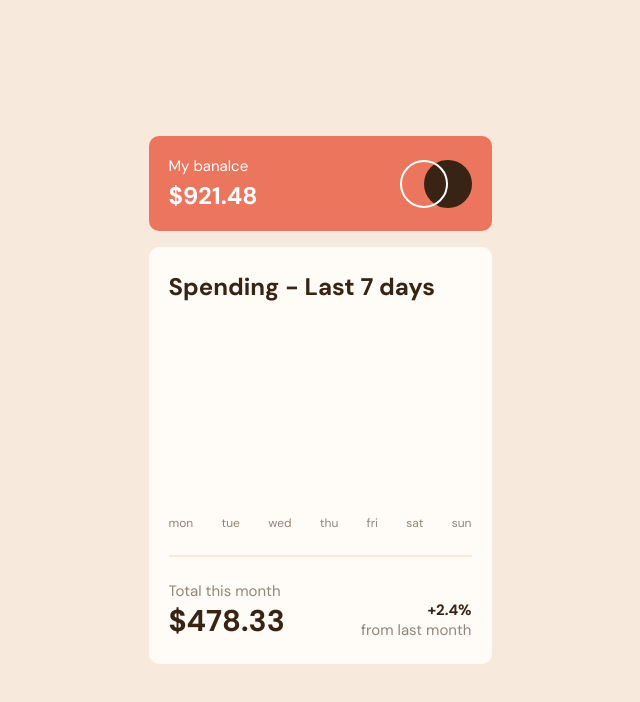
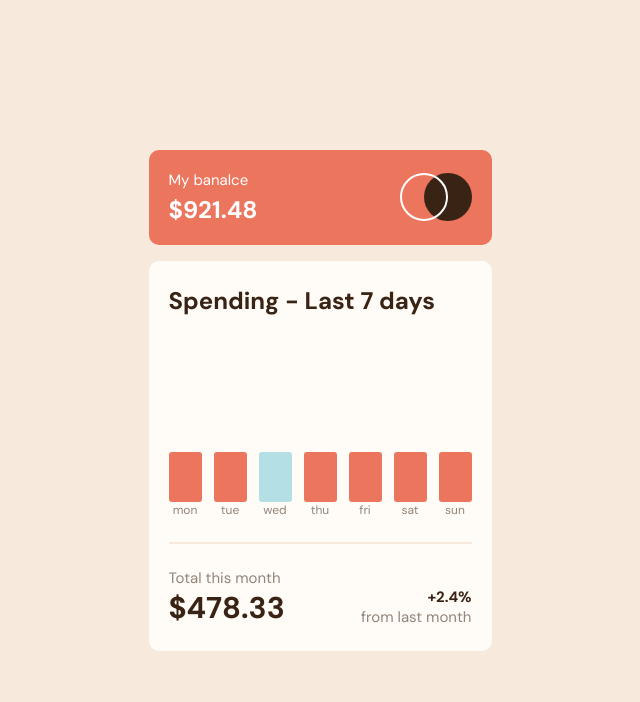
Before and after one commit to ljimshitashvili/expenses-chart-component, a React (Vite) app: page / in a window 1280 px wide. Shown: the top 702 px of the page, without its empty margins (320-960 px from the left). Built offline with nearby package versions, Linux system fonts and the light colour scheme.

Commit message:
Add some logics and styles

```diff
--- a/package.json
+++ b/package.json
@@ -11,6 +11,7 @@
   },
   "dependencies": {
     "@types/styled-components": "^5.1.26",
+    "axios": "^1.4.0",
     "react": "^18.2.0",
     "react-dom": "^18.2.0",
     "styled-components": "^5.3.10"
--- /dev/null
+++ b/public/data.json
@@ -0,0 +1,36 @@
+[
+  {
+    "day": "mon",
+    "amount": 17.45
+  },
+
+  {
+    "day": "tue",
+    "amount": 34.91
+  },
+
+  {
+    "day": "wed",
+    "amount": 52.36
+  },
+
+  {
+    "day": "thu",
+    "amount": 31.07
+  },
+
+  {
+    "day": "fri",
+    "amount": 23.39
+  },
+
+  {
+    "day": "sat",
+    "amount": 43.28
+  },
+
+  {
+    "day": "sun",
+    "amount": 25.48
+  }
+]
--- a/src/App.tsx
+++ b/src/App.tsx
@@ -1,4 +1,3 @@
-import { useState } from "react";
 import styled from "styled-components";
 import Balance from "./Components/Balance";
 import Chart from "./Components/Chart";
--- a/src/Components/Chart.tsx
+++ b/src/Components/Chart.tsx
@@ -1,18 +1,50 @@
 import styled from "styled-components";
+import Row from "./Row";
+import { useEffect, useState } from "react";
+import axios from "axios";
+import Chartypes from "../../types";
 
-export default function Chart() {
+export default function Chart(): JSX.Element {
+  const [rowData, setRowData] = useState<Chartypes[]>([]);
+
+  useEffect(() => {
+    const chartData = async () => {
+      try {
+        const response = await axios.get("../../public/data.json");
+        const data = response.data;
+        setRowData(data);
+      } catch (error) {
+        console.log("lashaaa");
+      }
+    };
+
+    chartData();
+  }, []);
+
+  const numbers: number[] = [
+    rowData[0]?.amount,
+    rowData[1]?.amount,
+    rowData[2]?.amount,
+    rowData[3]?.amount,
+    rowData[4]?.amount,
+    rowData[5]?.amount,
+    rowData[6]?.amount,
+  ];
+
+  const maxNumber = Math.max(...numbers);
+  console.log(maxNumber);
+
   return (
     <Container>
       <h1>Spending - Last 7 days</h1>
-      <ChartDiv></ChartDiv>
-      <div className="dayContainer">
-        <p>mon</p>
-        <p>tue</p>
-        <p>wed</p>
-        <p>thu</p>
-        <p>fri</p>
-        <p>sat</p>
-        <p>sun</p>
+      <div className="rowContainer">
+        <Row rowData={rowData} maxNumber={maxNumber} index={0} />
+        <Row rowData={rowData} maxNumber={maxNumber} index={1} />
+        <Row rowData={rowData} maxNumber={maxNumber} index={2} />
+        <Row rowData={rowData} maxNumber={maxNumber} index={3} />
+        <Row rowData={rowData} maxNumber={maxNumber} index={4} />
+        <Row rowData={rowData} maxNumber={maxNumber} index={5} />
+        <Row rowData={rowData} maxNumber={maxNumber} index={6} />
       </div>
       <hr />
       <div>
@@ -36,20 +68,12 @@ const Container = styled.div`
   background: #fffbf6;
   border-radius: 10px;
 
-  .dayContainer {
+  .rowContainer {
     display: flex;
-    align-items: center;
+    width: 100%;
+    height: 150px;
     justify-content: space-between;
     gap: 12px;
-    margin-top: 11px;
-
-    p {
-      font-weight: 400;
-      font-size: 12px;
-      line-height: 16px;
-      text-align: center;
-      color: #92857a;
-    }
   }
 
   hr {
@@ -108,10 +132,3 @@ const Container = styled.div`
     }
   }
 `;
-
-const ChartDiv = styled.div`
-  width: 100%;
-  height: 150px;
-  display: flex;
-  gap: 12px;
-`;
--- /dev/null
+++ b/src/Components/Row.tsx
@@ -0,0 +1,62 @@
+import styled from "styled-components";
+import Chartypes from "../../types";
+
+interface Props {
+  rowData: Chartypes[];
+  index: number;
+  maxNumber: number;
+}
+
+export default function Row({ rowData, index, maxNumber }: Props) {
+  return (
+    <Container>
+      <div
+        className="row"
+        style={{
+          backgroundColor:
+            rowData[index]?.amount === maxNumber ? "#B4E0E5" : "#EC755D",
+        }}
+      >
+        <div className="priceBox">
+          <p>{rowData[index]?.amount}</p>
+        </div>
+      </div>
+      <p>{rowData[index]?.day}</p>
+    </Container>
+  );
+}
+
+const Container = styled.div`
+  display: flex;
+  flex-direction: column;
+  gap: 11px;
+
+  .row {
+    width: 33px;
+    border-radius: 3px;
+    height: 50px;
+  }
+
+  p {
+    font-weight: 400;
+    font-size: 12px;
+    line-height: 16px;
+    text-align: center;
+    color: #92857a;
+  }
+
+  .priceBox {
+    width: 75px;
+    height: 40px;
+    border-radius: 5px;
+    background: #382314;
+    display: none;
+
+    p {
+      font-weight: 700;
+      font-size: 18px;
+      line-height: 23px;
+      color: #fffbf6;
+    }
+  }
+`;
--- a/tsconfig.json
+++ b/tsconfig.json
@@ -19,6 +19,6 @@
     "noUnusedParameters": true,
     "noFallthroughCasesInSwitch": true
   },
-  "include": ["src"],
+  "include": ["src", "types.ts"],
   "references": [{ "path": "./tsconfig.node.json" }]
 }
--- /dev/null
+++ b/types.ts
@@ -0,0 +1,4 @@
+export default interface Chartypes {
+  day: string;
+  amount: number;
+}
```
Also changed, not shown: 1 other file (tests, documents, lock files or other folders).
